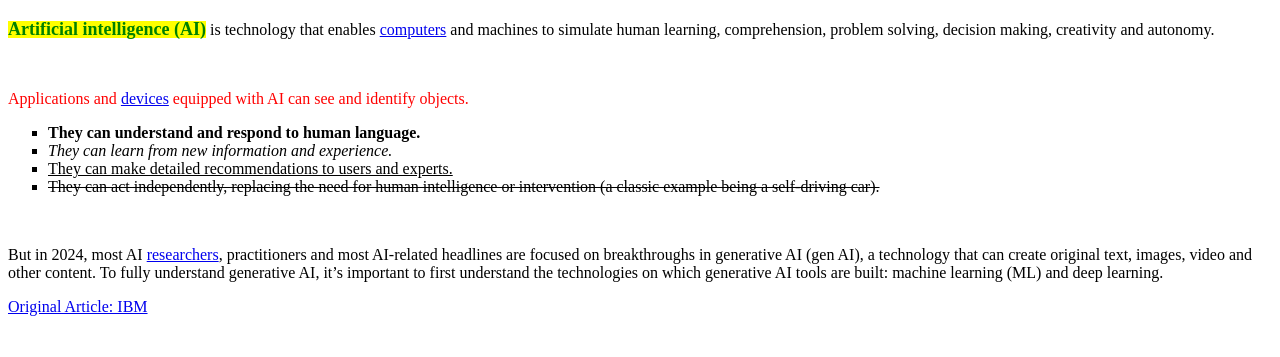
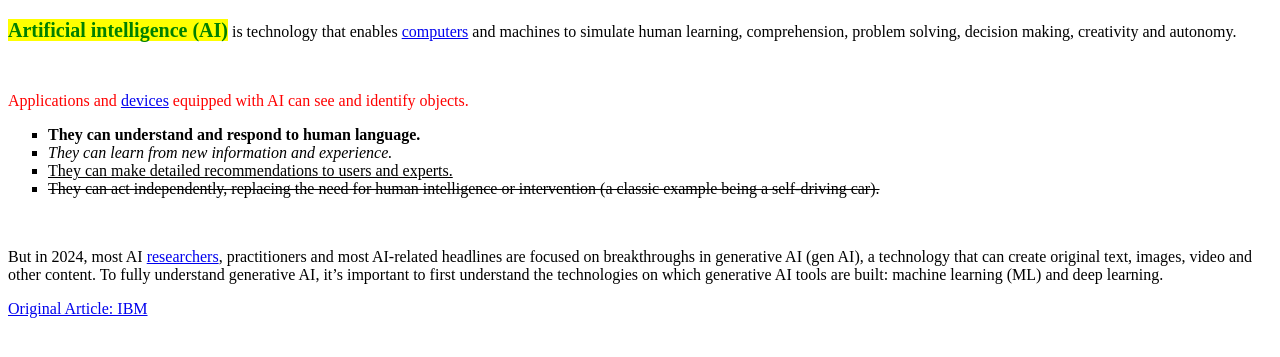
Before and after one commit to ecenn/koda-b10-html1, a plain HTML site: page index.html in a window 1280 px wide. Shown: the part 61-418 px from the top of the page. Drawn offline with Linux system fonts and the light colour scheme.

Commit message:
refactor: change font styling from utilizing HTML to CSS inline format

```diff
--- a/index.html
+++ b/index.html
@@ -7,16 +7,16 @@
 </head>
 <body>
     <h1>What is artificial intelligence (AI)?</h1>
-    <p><mark><b><font color="green" size=4>Artificial intelligence (AI)</font></b></mark> is technology that enables <a href="computer.html" target="_blank">computers</a> and machines to simulate human learning, comprehension, problem solving, decision making, creativity and autonomy.</p>
+    <p><span style="color: green; font-size: 20px; font-weight: bold; background-color: yellow;">Artificial intelligence (AI)</span> is technology that enables <a href="computer.html" target="_blank">computers</a> and machines to simulate human learning, comprehension, problem solving, decision making, creativity and autonomy.</p>
 
     <br>
 
-    <p><font color="red">Applications and <a href="device.html" target="_blank">devices</a> equipped with AI can see and identify objects.</font></p>
-    <ul type="square">
-        <li><b>They can understand and respond to human language.</b></li>
-        <li><i>They can learn from new information and experience.</i></li>
-        <li><u>They can make detailed recommendations to users and experts.</u></li>
-        <li><s>They can act independently, replacing the need for human intelligence or intervention (a classic example being a self-driving car).</s></li>
+    <p style="color: red;">Applications and <a href="device.html" target="_blank">devices</a> equipped with AI can see and identify objects.</p>
+    <ul style="list-style-type: square;">
+        <li style="font-weight: bold;">They can understand and respond to human language.</li>
+        <li style="font-style: italic;">They can learn from new information and experience.</li>
+        <li style="text-decoration: underline;">They can make detailed recommendations to users and experts.</li>
+        <li style="text-decoration: line-through;">They can act independently, replacing the need for human intelligence or intervention (a classic example being a self-driving car).</li>
     </ul>
 
     <br>
```
